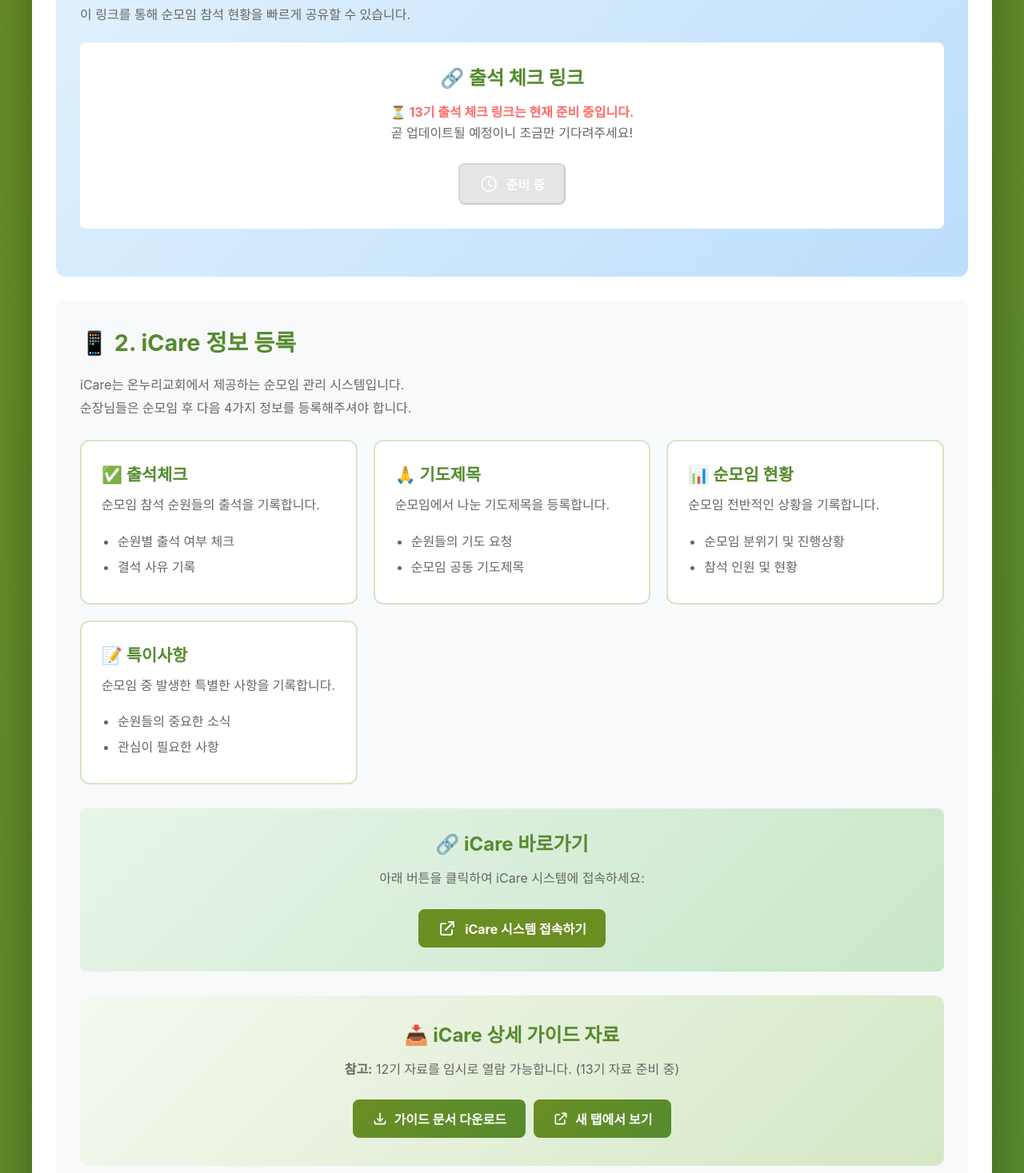
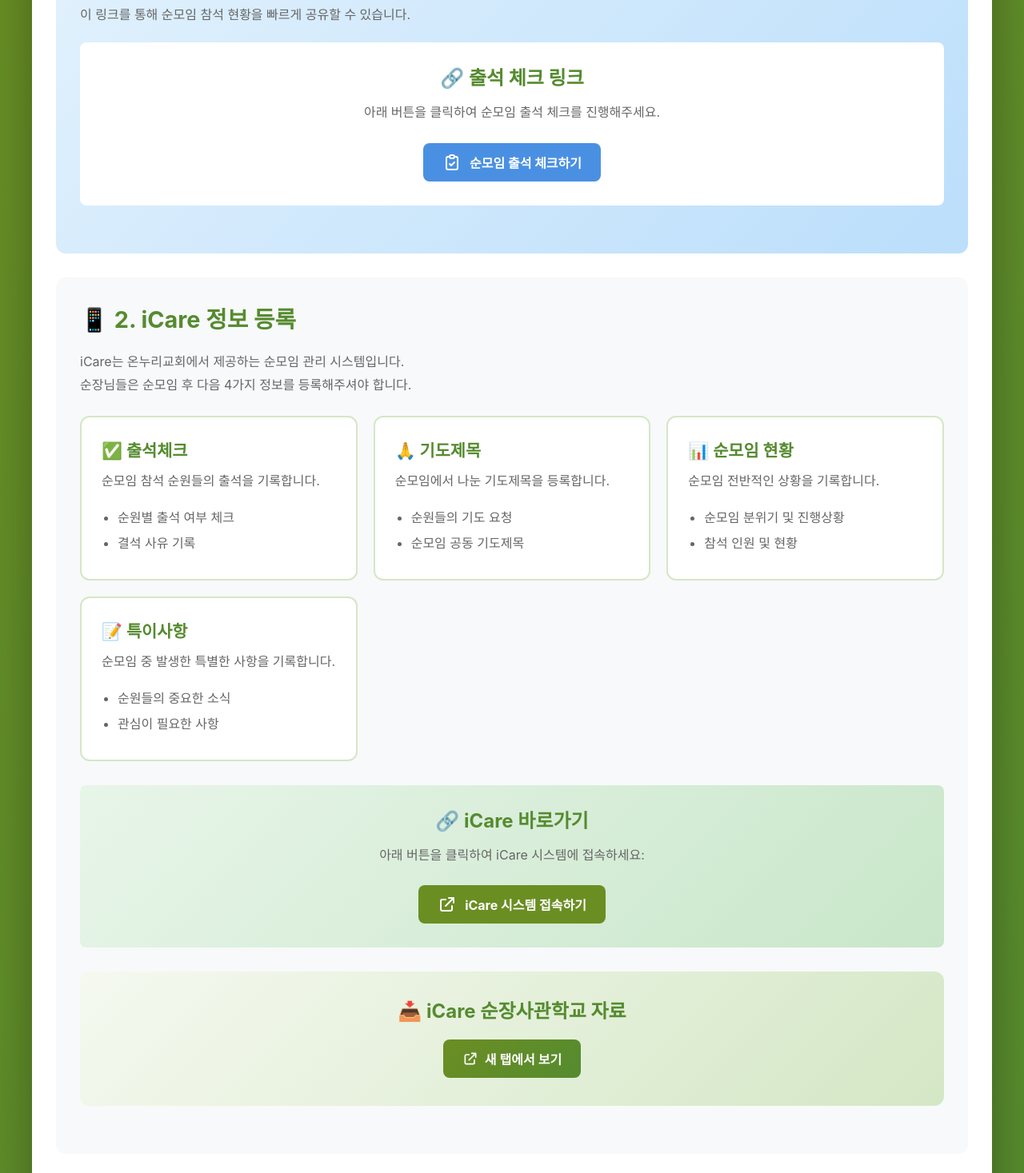
Before and after one commit to onnuri-seed/seed-info, a React (Vite) app: page /#/icare-guide in a window 1280 px wide. Shown: the part 623-2090 px from the top of the page at 80% size. Built offline with nearby package versions, Linux system fonts and the light colour scheme.

Commit message:
Update attendance link and guide document
Replaced the disabled attendance check button with an active link and updated the guide document link to the 13th session. Also revised related text and headings for clarity.

```diff
--- a/src/pages/ICareGuide.jsx
+++ b/src/pages/ICareGuide.jsx
@@ -34,11 +34,12 @@
         <div className="download-section" style={{ background: 'white', padding: '25px', borderRadius: '8px', marginTop: '20px' }}>
           <h3 style={{ marginTop: 0 }}>🔗 출석 체크 링크</h3>
           <p style={{ marginBottom: '20px', color: '#666' }}>
-            <strong style={{ color: '#FF6B6B' }}>⏳ 13기 출석 체크 링크는 현재 준비 중입니다.</strong><br />
-            곧 업데이트될 예정이니 조금만 기다려주세요!
+            아래 버튼을 클릭하여 순모임 출석 체크를 진행해주세요.
           </p>
-          <button
-            disabled
+          <a
+            href="https://bit.ly/sns-cross-sunday-check-22"
+            target="_blank"
+            rel="noopener noreferrer"
             className="btn"
             style={{
               display: 'inline-flex',
@@ -46,16 +47,14 @@
               gap: '10px',
               fontSize: '16px',
               fontWeight: 'bold',
-              opacity: 0.5,
-              cursor: 'not-allowed',
-              background: '#ccc'
+              background: '#4A90E2'
             }}
           >
             <svg xmlns="http://www.w3.org/2000/svg" fill="none" viewBox="0 0 24 24" stroke="currentColor" style={{ width: '24px', height: '24px' }}>
-              <path strokeLinecap="round" strokeLinejoin="round" strokeWidth="2" d="M12 8v4l3 3m6-3a9 9 0 11-18 0 9 9 0 0118 0z" />
+              <path strokeLinecap="round" strokeLinejoin="round" strokeWidth="2" d="M9 5H7a2 2 0 00-2 2v12a2 2 0 002 2h10a2 2 0 002-2V7a2 2 0 00-2-2h-2M9 5a2 2 0 002 2h2a2 2 0 002-2M9 5a2 2 0 012-2h2a2 2 0 012 2m-6 9l2 2 4-4" />
             </svg>
-            준비 중
-          </button>
+            순모임 출석 체크하기
+          </a>
         </div>
       </div>
 
@@ -130,20 +129,9 @@
         </div>
 
         <div className="download-section" style={{ marginTop: '30px' }}>
-          <h3>📥 iCare 상세 가이드 자료</h3>
-          <p><strong>참고:</strong> 12기 자료를 임시로 열람 가능합니다. (13기 자료 준비 중)</p>
+          <h3>📥 iCare 순장사관학교 자료</h3>
           <a
-            href={`${import.meta.env.BASE_URL}assets/documents/SNS 12기 _순장사관학교_서기 says (공유용).pdf`}
-            download
-            className="btn"
-          >
-            <svg xmlns="http://www.w3.org/2000/svg" fill="none" viewBox="0 0 24 24" stroke="currentColor">
-              <path strokeLinecap="round" strokeLinejoin="round" strokeWidth="2" d="M4 16v1a3 3 0 003 3h10a3 3 0 003-3v-1m-4-4l-4 4m0 0l-4-4m4 4V4" />
-            </svg>
-            가이드 문서 다운로드
-          </a>
-          <a
-            href={`${import.meta.env.BASE_URL}assets/documents/SNS 12기 _순장사관학교_서기 says (공유용).pdf`}
+            href="https://bit.ly/sns-cross-13th-seogi-says"
             target="_blank"
             rel="noopener noreferrer"
             className="btn"
```
